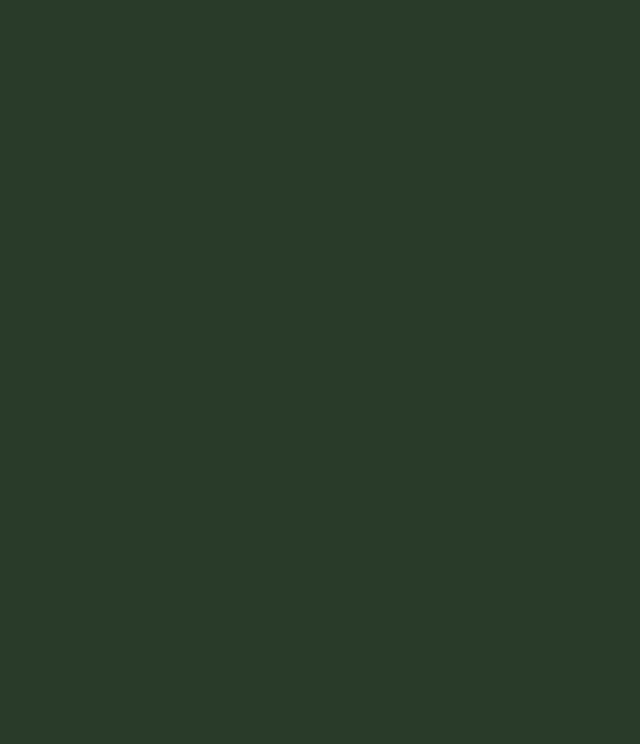
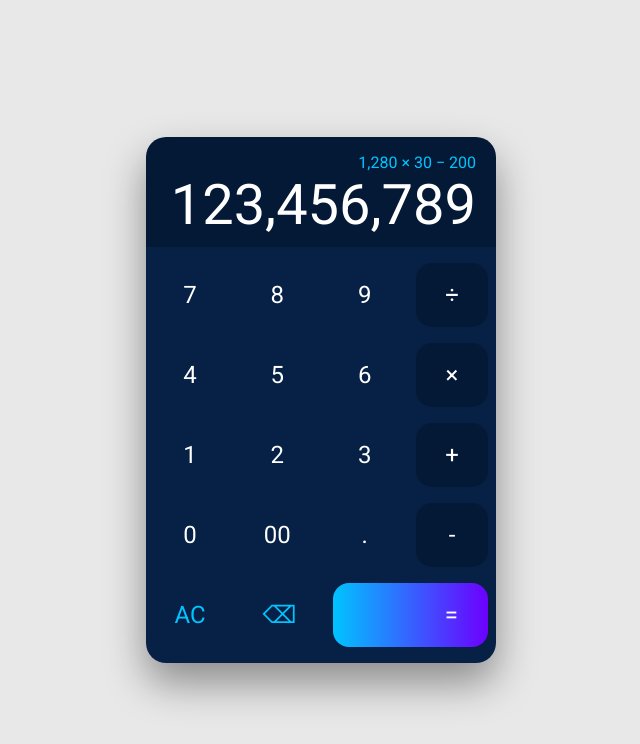
Before and after one commit to pvt5r486/JSD3_Calc, a plain HTML site: page index.html in a window 1280 px wide. Shown: the whole page, without its empty margins (319-959 px from the left). Drawn offline with nearby package versions, Linux system fonts and the light colour scheme.

Commit message:
'CSS切版完成'

```diff
--- a/index.html
+++ b/index.html
@@ -10,11 +10,38 @@
 <body>
   <div class="warp" id="app">
     <div class="container">
-
+      <div class="calc">
+        <div class="calc-monitor">
+          <span>1,280 × 30 − 200</span>
+          <p>123,456,789</p>
+        </div>
+        <div class="calc-body">
+          <ul class="calc-button">
+            <li><button type="button">7</button></li>
+            <li><button type="button">8</button></li>
+            <li><button type="button">9</button></li>
+            <li><button type="button" class="symbol">÷</button></li>
+            <li><button type="button">4</button></li>
+            <li><button type="button">5</button></li>
+            <li><button type="button">6</button></li>
+            <li><button type="button" class="symbol">×</button></li>
+            <li><button type="button">1</button></li>
+            <li><button type="button">2</button></li>
+            <li><button type="button">3</button></li>
+            <li><button type="button" class="symbol">+</button></li>
+            <li><button type="button">0</button></li>
+            <li><button type="button">00</button></li>
+            <li><button type="button">.</button></li>
+            <li><button type="button" class="symbol">-</button></li>
+            <li><button type="button" class="clear">AC</button></li>
+            <li><button type="button" class="clear">⌫</button></li>
+            <li><button type="button" class="equal">=</button></li>
+          </ul>
+        </div>
+      </div>
     </div>
   </div>
   <script src="https://cdn.jsdelivr.net/npm/vue@2.5.22/dist/vue.js"></script>
-  <script src="./JavaScript/all.js"></script>
 </body>
 </html>
 <script>
--- a/scss/_calc.scss
+++ b/scss/_calc.scss
@@ -1,5 +1,17 @@
+$maincolor: #062145;
+$secondcolor:#041936;
+$lightcolor:#00C4FF;
+@mixin touchFeedback($color) {
+  &:hover{
+    background: lighten($color,15%);
+  }
+  &:active{
+    background: lighten($color,10%);
+  }
+}
+
 .warp{
-  background-color: #293B29;
+  background-color: #E8E8E8;
 }
 .container{
   margin: 0 auto;
@@ -9,3 +21,77 @@
   justify-content: center;
   align-items: center;
 }
+.calc{
+  width: 350px;
+  color:#FFFFFF;
+  overflow: hidden;
+  border-radius: 20px;
+  box-shadow: 0px 20px 40px rgba(#000000,.4);
+}
+.calc-monitor{
+  background-color: $secondcolor;
+  padding: 16px 20px 9px 20px;
+  text-align: right;
+  font-family: 'Roboto', sans-serif;
+  span{
+    display: block;
+    font-size: 16px;
+    color:$lightcolor;
+    line-height: 19px;
+  }
+  p{
+    font-size: 56px;
+    line-height: 66px;
+    white-space: nowrap;
+    overflow-x: hidden;
+  }
+}
+.calc-body{
+  background-color: $maincolor;
+  padding: 16px 8px 0px 8px;
+}
+.calc-button{
+  display: flex;
+  flex-wrap: wrap;
+  justify-content: space-between;
+  li{
+    margin-bottom: 16px;
+  }
+  button{
+    background: transparent;
+    color: #FFFFFF;
+    border: none;
+    font-size: 24px;
+    width: 72px;
+    height: 64px;
+    border-radius: 16px;
+    transition: all .2s;
+    padding: 0;
+    cursor: pointer;
+    font-family: 'Roboto', sans-serif;
+    &:focus{
+      outline: none;
+    }
+    @include touchFeedback($maincolor);
+    &.symbol{
+      background: $secondcolor;
+      @include touchFeedback($secondcolor);
+    }
+    &.clear{
+      color: $lightcolor;
+    }
+    &.equal{
+      width: 155px;
+      height: 64px;
+      text-align: right;
+      background: linear-gradient(to right,#00C4FF,#6C00FF);
+      padding-right: 30px;
+      &:hover{
+        border-radius: 25px;
+      }
+      &:active{
+        border-radius: 0px;
+      }
+    }
+  }
+}
--- a/scss/all.scss
+++ b/scss/all.scss
@@ -1,2 +1,3 @@
 @import "_reset.scss";
+@import url('https://fonts.googleapis.com/css?family=Roboto');
 @import "_calc.scss";
```
Also changed, not shown: css/all.min.css, 1 other file.
